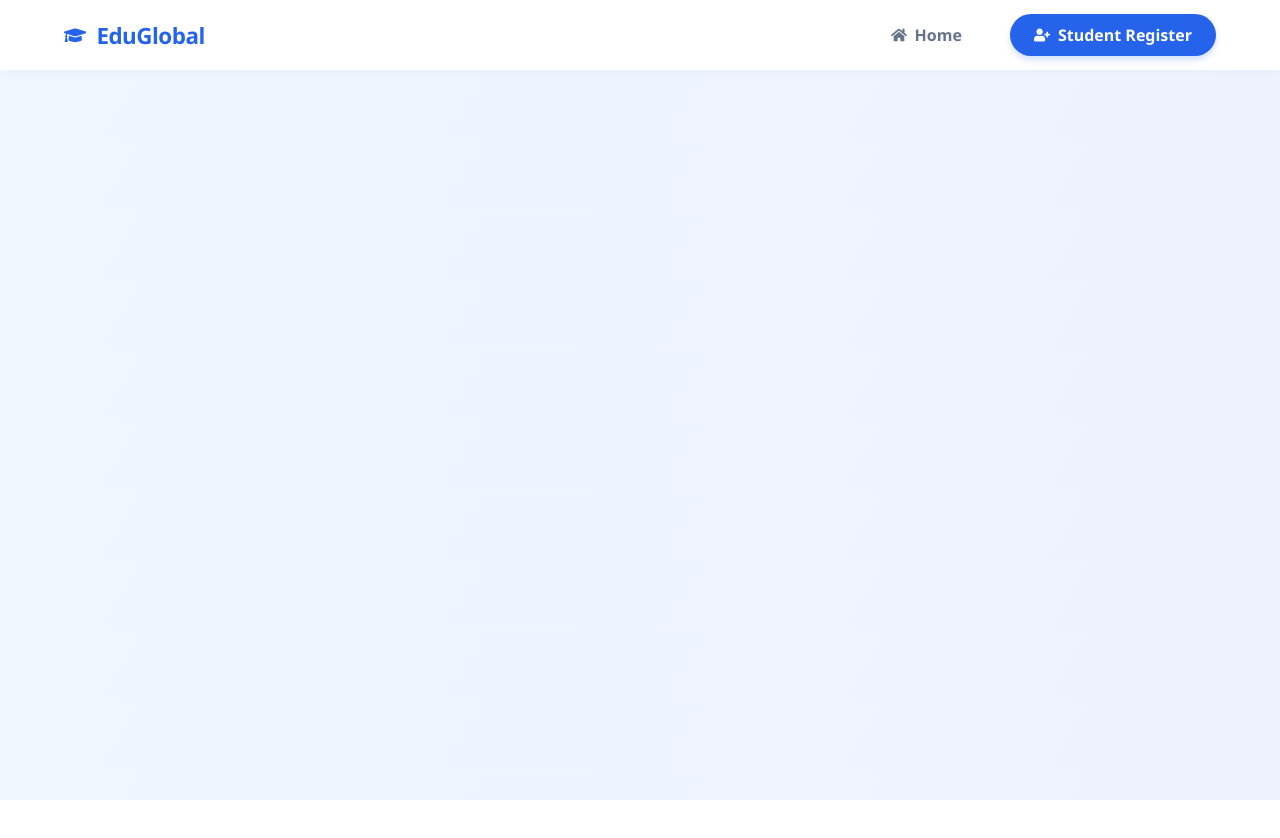
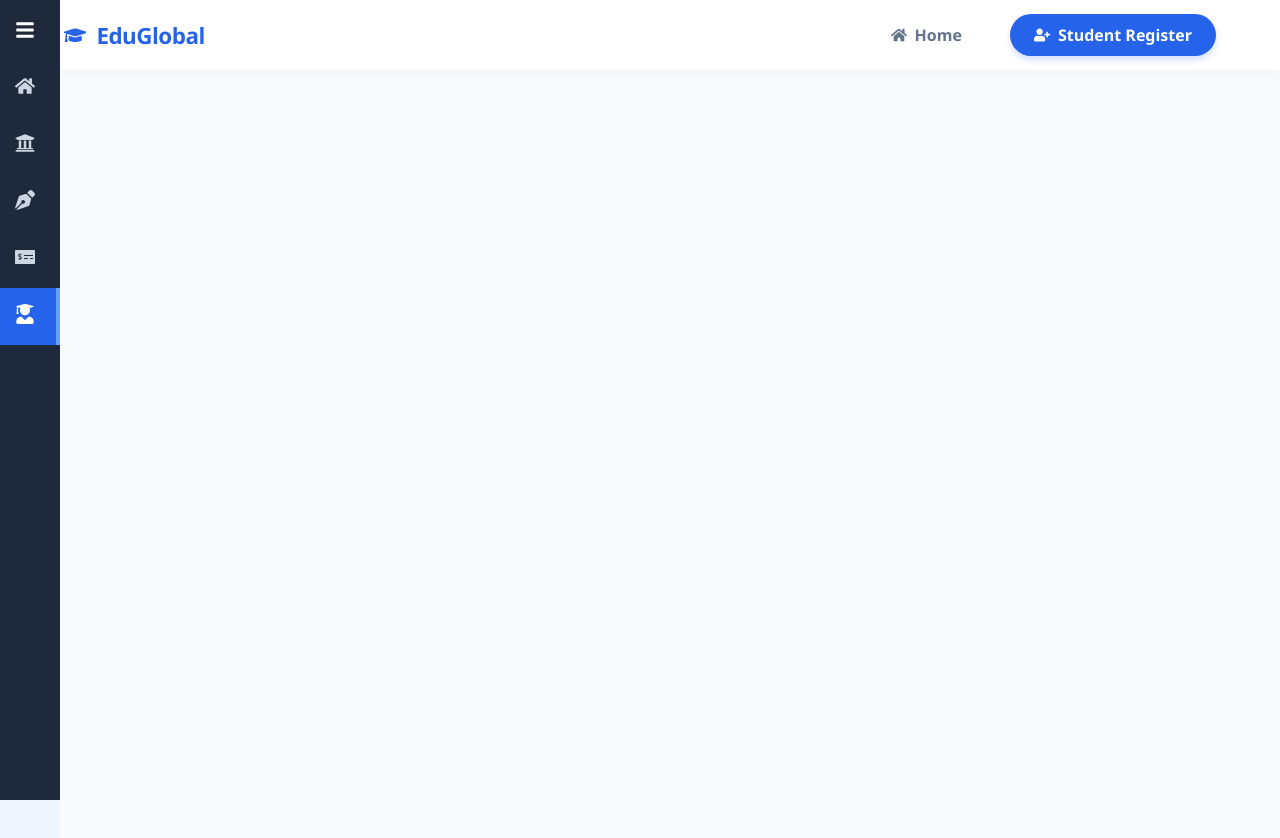
Before and after one commit to 9653171024/EduGlobal, a React (Vite) app in the folder Frontend/my-app/: page /reviews in a window 1280 px wide. Shown: the top 838 px of the page. Before the commit the page ends 800 px from the top, so only its background shows below. Built offline with nearby package versions, Linux system fonts and the light colour scheme.

Commit message:
Sidebar Added

```diff
--- a/Frontend/my-app/src/App.jsx
+++ b/Frontend/my-app/src/App.jsx
@@ -1,26 +1,62 @@
 import React from "react";
-import { BrowserRouter as Router, Routes, Route } from "react-router-dom";
+import { BrowserRouter as Router, Routes, Route, useLocation } from "react-router-dom";
+
+// --- COMPONENTS ---
 import Navbar from "./components/Navbar";
+import Sidebar from "./components/Sidebar";
+
+// --- PAGES ---
 import Home from "./pages/Home";
 import Register from "./pages/Register";
 import Login from "./pages/login";
 import Onboarding from "./pages/Onboarding";
 import Recommendations from "./pages/Recommendation";
+import EntranceExams from "./pages/Entrance";
+import Scholarships from "./pages/Scholarships";
 
 
-function App(){
-  return(
-  <>
+const AppLayout = ({ children }) => {
+  const location = useLocation();
+
+  const publicPaths = ['/', '/register', '/login', '/onboarding'];
+  const currentPath = location.pathname.toLowerCase();
+
+  if (publicPaths.includes(currentPath)) {
+    return <>{children}</>;
+  }
+
+  return (
+    <Sidebar>
+      {children}
+    </Sidebar>
+  );
+};
+
+function App() {
+  return (
     <Router>
+
       <Navbar />
-      <Routes>
-        <Route path="/" element={<Home />} />
-        <Route path="/register" element={<Register />} />
-        <Route path="/login" element={<Login/>}></Route>
-        <Route path="/Onboarding" element={<Onboarding/>}></Route>
-        <Route path="/Recommendation" element={<Recommendations/>}></Route>
-      </Routes>
+
+      <AppLayout>
+        <Routes>
+          {/* Public Routes */}
+          <Route path="/" element={<Home />} />
+          <Route path="/register" element={<Register />} />
+          <Route path="/login" element={<Login />} />
+          <Route path="/Onboarding" element={<Onboarding />} />
+
+          {/* Private / Sidebar Routes */}
+          <Route path="/Recommendation" element={<Recommendations />} />
+          <Route path="/entrance-exams" element={<EntranceExams />} />
+          <Route path="/scholarships" element={<Scholarships />} />
+
+          {/* Dashboard Redirect */}
+          <Route path="/dashboard" element={<Recommendations />} />
+        </Routes>
+      </AppLayout>
     </Router>
-  </>);
+  );
 }
+
 export default App;
--- a/Frontend/my-app/src/components/Navbar.jsx
+++ b/Frontend/my-app/src/components/Navbar.jsx
@@ -31,7 +31,7 @@ const Navbar = () => {
   return (
     <nav className="navbar">
       {/* LOGO */}
-      <Link to="/" className="logo">
+      <Link to="/" className="navbar-logo">
         <FaGraduationCap /> EduGlobal
         {user && (
           <span
--- /dev/null
+++ b/Frontend/my-app/src/components/Sidebar.css
@@ -0,0 +1,73 @@
+.sidebar-container {
+  display: flex;
+}
+
+.sidebar {
+  background: #1e293b; /* Dark Slate */
+  color: #fff;
+  height: 100vh;
+  position: fixed;
+  top: 0;
+  left: 0;
+  z-index: 1000;
+  transition: all 0.5s;
+  overflow-x: hidden;
+  white-space: nowrap;
+}
+
+.top_section {
+  display: flex;
+  align-items: center;
+  padding: 20px 15px;
+}
+
+.logo {
+  font-size: 20px;
+  font-weight: bold;
+  color: #fff;
+}
+
+.bars {
+  display: flex;
+  font-size: 20px;
+  cursor: pointer;
+  color: #fff;
+}
+
+.link {
+  display: flex;
+  color: #cbd5e1;
+  padding: 15px;
+  gap: 15px;
+  transition: all 0.3s;
+  text-decoration: none;
+  align-items: center;
+}
+
+.link:hover {
+  background: #2563eb; /* Blue Hover */
+  color: #fff;
+  transition: all 0.3s;
+}
+
+.link.active {
+  background: #2563eb;
+  color: #fff;
+  border-right: 4px solid #60a5fa;
+}
+
+.icon {
+  font-size: 20px;
+  min-width: 30px; /* Ensures icon stays centered when collapsed */
+}
+
+.link_text {
+  font-size: 16px;
+}
+
+main {
+  width: 100%;
+  padding: 20px;
+  background-color: #f8fafc;
+  min-height: 100vh;
+}
--- /dev/null
+++ b/Frontend/my-app/src/components/Sidebar.jsx
@@ -0,0 +1,74 @@
+import React, { useState } from 'react';
+import { Link, useLocation } from 'react-router-dom';
+import {
+  FaBars,
+  FaTimes,
+  FaUniversity,
+  FaPenNib,
+  FaMoneyCheckAlt,
+  FaHome,
+  FaUserGraduate
+} from 'react-icons/fa';
+import './Sidebar.css'; // We will create this CSS next
+
+const Sidebar = ({ children }) => {
+  const [isOpen, setIsOpen] = useState(false);
+  const location = useLocation();
+
+  const toggle = () => setIsOpen(!isOpen);
+
+  const menuItem = [
+    {
+      path: "/dashboard",
+      name: "Dashboard",
+      icon: <FaHome />
+    },
+    {
+      path: "/recommendations",
+      name: "College Finder",
+      icon: <FaUniversity />
+    },
+    {
+      path: "/entrance-exams",
+      name: "Entrance Exams",
+      icon: <FaPenNib />
+    },
+    {
+      path: "/scholarships",
+      name: "Scholarships",
+      icon: <FaMoneyCheckAlt />
+    },
+    {
+      path: "/reviews",
+      name: "Alumni Reviews",
+      icon: <FaUserGraduate />
+    }
+  ];
+
+  return (
+    <div className="sidebar-container">
+      {/* Sidebar Section */}
+      <div style={{ width: isOpen ? "250px" : "60px" }} className="sidebar">
+        <div className="top_section">
+          <h1 style={{ display: isOpen ? "block" : "none" }} className="logo">EduGlobal</h1>
+          <div style={{ marginLeft: isOpen ? "50px" : "0px" }} className="bars">
+            {isOpen ? <FaTimes onClick={toggle} /> : <FaBars onClick={toggle} />}
+          </div>
+        </div>
+        {menuItem.map((item, index) => (
+          <Link to={item.path} key={index} className={`link ${location.pathname === item.path ? 'active' : ''}`}>
+            <div className="icon">{item.icon}</div>
+            <div style={{ display: isOpen ? "block" : "none" }} className="link_text">{item.name}</div>
+          </Link>
+        ))}
+      </div>
+
+      {/* Main Content Section */}
+      <main style={{ marginLeft: isOpen ? "250px" : "60px", transition: "all 0.5s" }}>
+        {children}
+      </main>
+    </div>
+  );
+};
+
+export default Sidebar;
--- a/Frontend/my-app/src/index.css
+++ b/Frontend/my-app/src/index.css
@@ -55,7 +55,8 @@ a { text-decoration: none; color: inherit; }
   z-index: 1000;
 }
 
-.logo {
+.navbar-logo {
+   color: #2563eb;
   font-size: 1.4rem;
   font-weight: 800;
   color: var(--primary);
@@ -103,6 +104,9 @@ a { text-decoration: none; color: inherit; }
   background-color: var(--primary-dark);
   transform: translateY(-2px);
   box-shadow: 0 6px 12px rgba(37, 99, 235, 0.3);
+}
+.navbar-logo svg {
+  color: #2563eb;
 }
 
 /* =========================================
@@ -484,3 +488,15 @@ a { text-decoration: none; color: inherit; }
   height: 60px;
   background: linear-gradient(to top, rgba(0,0,0,0.05), transparent);
 }
+.sidebar {
+  background: #1e293b;
+  color: #fff;
+  height: calc(100vh - 70px); /* Adjust height so it doesn't scroll too far */
+  position: fixed;
+  top: 70px; /* <--- CHANGED: Pushes sidebar below the Navbar */
+  left: 0;
+  z-index: 900; /* Lower than Navbar (which is usually 1000) */
+  transition: all 0.5s;
+  overflow-x: hidden;
+  white-space: nowrap;
+}
--- /dev/null
+++ b/Frontend/my-app/src/pages/Entrance.jsx
@@ -0,0 +1,49 @@
+import React from 'react';
+import { FaCalendarAlt, FaBell } from 'react-icons/fa';
+
+const exams = [
+  { name: "JEE Mains 2025", date: "Jan 24, 2025", type: "Engineering", status: "Open" },
+  { name: "NEET UG", date: "May 05, 2025", type: "Medical", status: "Upcoming" },
+  { name: "CAT 2025", date: "Nov 26, 2025", type: "Management", status: "Closed" },
+  { name: "GRE (General)", date: "Flexible", type: "Study Abroad", status: "Open" },
+  { name: "IELTS", date: "Monthly", type: "Language", status: "Open" },
+];
+
+const EntranceExams = () => {
+  return (
+    <div style={{ padding: '2rem' }}>
+      <h1 style={{ color: '#1e293b', marginBottom: '20px' }}>Entrance Exam Schedules 📅</h1>
+
+      <div style={{ display: 'grid', gap: '15px' }}>
+        {exams.map((exam, index) => (
+          <div key={index} style={{
+            background: 'white', padding: '20px', borderRadius: '12px',
+            border: '1px solid #e2e8f0', display: 'flex', justifyContent: 'space-between', alignItems: 'center',
+            boxShadow: '0 2px 5px rgba(0,0,0,0.05)'
+          }}>
+            <div>
+              <h3 style={{ margin: '0 0 5px 0', color: '#2563eb' }}>{exam.name}</h3>
+              <span style={{ background: '#f1f5f9', padding: '4px 10px', borderRadius: '20px', fontSize: '0.85rem', color: '#64748b' }}>
+                {exam.type}
+              </span>
+            </div>
+
+            <div style={{ textAlign: 'right' }}>
+              <div style={{ display: 'flex', alignItems: 'center', gap: '8px', color: '#475569', fontWeight: 'bold' }}>
+                <FaCalendarAlt /> {exam.date}
+              </div>
+              <div style={{
+                color: exam.status === 'Open' ? '#16a34a' : exam.status === 'Closed' ? '#dc2626' : '#ea580c',
+                fontSize: '0.9rem', marginTop: '5px', display: 'flex', alignItems: 'center', gap: '5px', justifyContent: 'flex-end'
+              }}>
+                <FaBell /> {exam.status === 'Open' ? 'Registration Open' : exam.status}
+              </div>
+            </div>
+          </div>
+        ))}
+      </div>
+    </div>
+  );
+};
+
+export default EntranceExams;
--- /dev/null
+++ b/Frontend/my-app/src/pages/Scholarships.jsx
@@ -0,0 +1,47 @@
+import React from 'react';
+import { FaMoneyBillWave, FaArrowRight } from 'react-icons/fa';
+
+const scholarships = [
+  { name: "Tata Trust Scholarship", amount: "₹5,00,000", criteria: "Merit-based", deadline: "Aug 30, 2025" },
+  { name: "Fulbright-Nehru Fellowship", amount: "Full Funding", criteria: "Study Abroad (Masters)", deadline: "July 15, 2025" },
+  { name: "HDFC Badhte Kadam", amount: "₹1,00,000", criteria: "Need-based", deadline: "Sep 10, 2025" },
+  { name: "Erasmus Mundus", amount: "€25,000/yr", criteria: "Europe Study", deadline: "Dec 01, 2025" }
+];
+
+const Scholarships = () => {
+  return (
+    <div style={{ padding: '2rem' }}>
+      <h1 style={{ color: '#1e293b', marginBottom: '20px' }}>Scholarships & Financial Aid 🎓</h1>
+
+      <div style={{ display: 'grid', gridTemplateColumns: 'repeat(auto-fit, minmax(300px, 1fr))', gap: '20px' }}>
+        {scholarships.map((sch, index) => (
+          <div key={index} style={{
+            background: 'white', padding: '25px', borderRadius: '16px',
+            border: '1px solid #e2e8f0', boxShadow: '0 4px 6px rgba(0,0,0,0.05)',
+            transition: 'transform 0.2s'
+          }}>
+            <div style={{ display: 'flex', justifyContent: 'space-between', alignItems: 'start' }}>
+              <h3 style={{ margin: '0 0 10px 0', color: '#1e293b' }}>{sch.name}</h3>
+              <FaMoneyBillWave size={24} color="#10b981" />
+            </div>
+
+            <p style={{ color: '#64748b', fontSize: '0.95rem' }}>Value: <b style={{ color: '#10b981' }}>{sch.amount}</b></p>
+            <p style={{ color: '#64748b', fontSize: '0.95rem' }}>Criteria: {sch.criteria}</p>
+
+            <div style={{ marginTop: '20px', display: 'flex', justifyContent: 'space-between', alignItems: 'center' }}>
+              <span style={{ fontSize: '0.8rem', color: '#ef4444', fontWeight: 'bold' }}>Deadline: {sch.deadline}</span>
+              <button style={{
+                background: '#2563eb', color: 'white', border: 'none', padding: '8px 16px',
+                borderRadius: '8px', cursor: 'pointer', display: 'flex', alignItems: 'center', gap: '5px'
+              }}>
+                Apply <FaArrowRight size={12} />
+              </button>
+            </div>
+          </div>
+        ))}
+      </div>
+    </div>
+  );
+};
+
+export default Scholarships;
```
